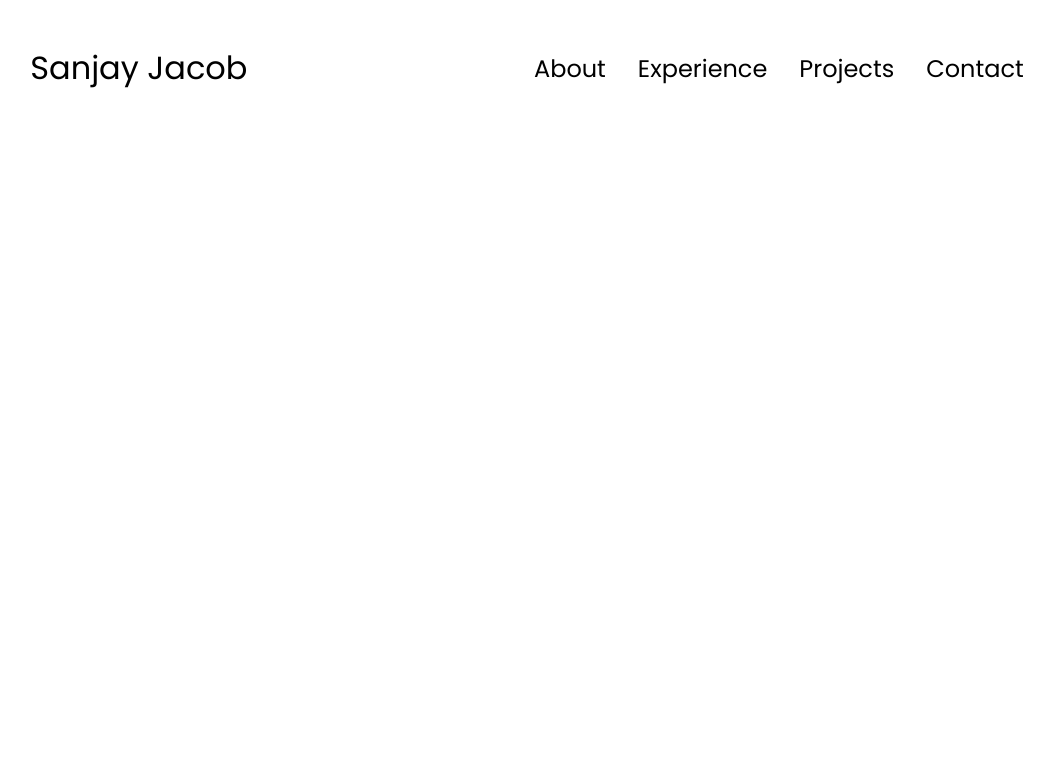
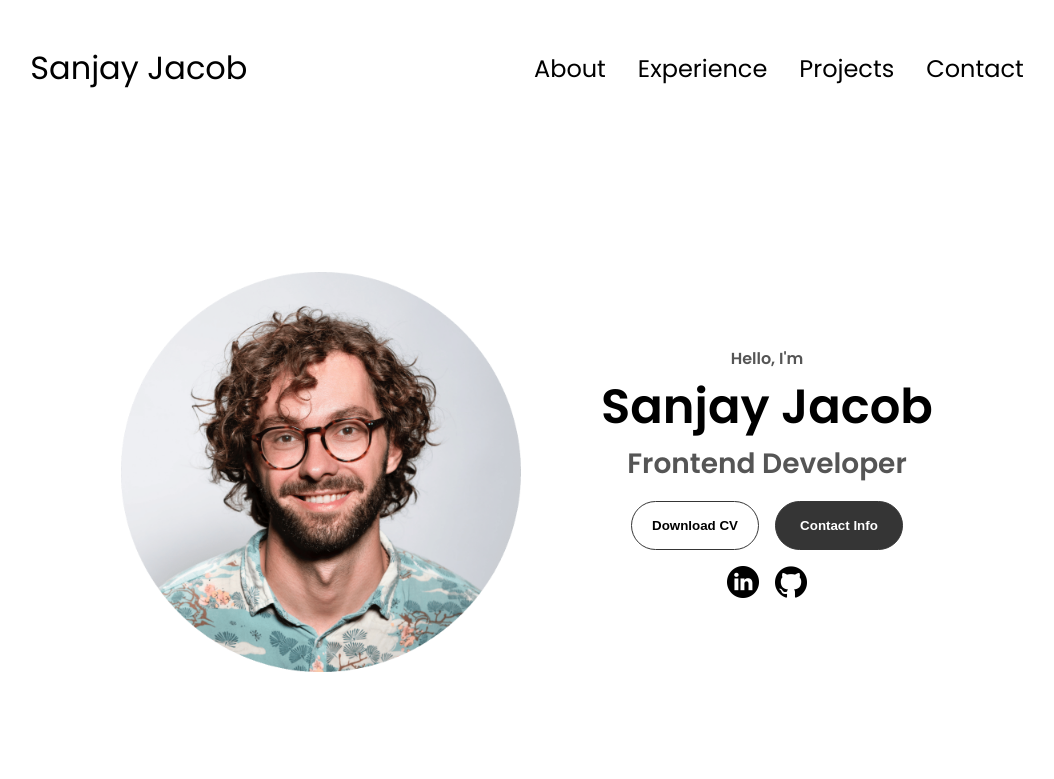
Before and after one commit to sanjayvjacob/My-Portfolio, a plain HTML site: page index.html in a window 1280 px wide. Shown: the whole page, without its empty margins (113-1167 px from the left). Drawn offline with Linux system fonts and the light colour scheme.

Commit message:
Added profile section

```diff
--- a/index.html
+++ b/index.html
@@ -35,6 +35,24 @@
       </div>
     </div>
   </nav>
+  <section id="profile">
+    <div class="section__pic-container">
+      <img src="./assets/profile-pic.png" alt="Sanjay Jacob profile picture">
+    </div>
+    <div class="section__text">
+      <p class="section__text__p1">Hello, I'm</p>
+      <h1 class="title">Sanjay Jacob</h1>
+      <p class="section__text__p2">Frontend Developer</p>
+      <div class="btn-container">
+        <button class="btn btn-color-2"onclick="window.open('./assets/resume-example.pdf')">Download CV</button>
+        <button class="btn btn-color-1"onclick="location.href='./#contact'">Contact Info</button>
+      </div>
+      <div id="socials-container">
+        <img src="./assets/linkedin.png" alt="My Linkedin Profile" class="icon"onclick="location.href='https://www.linkedin.com/in/sanjayvjacob'">
+        <img src="./assets/github.png" alt="My GitHub Profile" class="icon"onclick="location.href='https://github.com/sanjayvjacob'">
+      </div>
+    </div>
+  </section>
   <script src="index.js"></script>
 </body>
 </html>
--- a/style.css
+++ b/style.css
@@ -131,3 +131,113 @@ opacity: 1;
 .hamburger-icon span:first-child {
 transform: none;
 }
+/* SECTIONS */
+section {
+padding-top: 4vh;
+height: 96vh;
+margin: 0 10rem;
+box-sizing: border-box;
+min-height: fit-content;
+}
+
+.section-container {
+  display:flex;
+}
+
+/* PROFILE SECTION */
+ #profile{
+  display: flex;
+  justify-content: center;
+  gap: 5rem;
+  height: 80vh;
+ }
+ .section__pic-container{
+  display:flex;
+  height: 400px;
+  width: 400px;
+  margin: auto 0;
+ }
+
+ .section__text {
+  align-self: center;
+  text-align: center;
+ }
+
+ .section__text p {
+font-weight: 600;
+ }
+
+ .section__text__p1 {
+  text-align: center;
+ }
+ .section__text__p2 {
+  font-size: 1.75rem;
+  margin-bottom: 1rem;
+ }
+
+ .title {
+  font-size: 3rem;
+  text-align: center;
+ }
+
+ #socials-container {
+  display: flex;
+  justify-content: center;
+  margin-top: 1rem;
+  gap: 1rem;
+ }
+
+ /* ICONS */
+
+ .icon {
+  cursor: pointer;
+  height: 2rem;
+ }
+
+ /* BUTTONS */
+
+ .btn-container {
+  display: flex;
+  justify-content: center;
+  gap: 1rem;
+ }
+
+ .btn {
+  font-weight: 600;
+  transition: all 300ms ease;
+  padding: 1rem;
+  width: 8rem;
+  border-radius: 2rem;
+ }
+
+ .btn-color-1,
+ .btn-color-2{
+border: rgb(53, 53, 53)0.1rem solid;
+ }
+
+ .btn-color-1:hover,
+ .btn-color-2:hover{
+cursor: pointer;
+ }
+
+ .btn-color-1,
+ .btn-color-2:hover{
+background: rgb(53, 53, 53);
+color: white;
+ }
+
+ .btn-color-1:hover {
+  background: rgb(0, 0, 0);
+ }
+
+ .btn-color-2 {
+  background: none;
+}
+
+.btn-color-2:hover {
+  border: rgb(255, 255, 255) 0.1rem solid
+}
+
+.btn-container{
+  gap: 1rem;
+}
```
